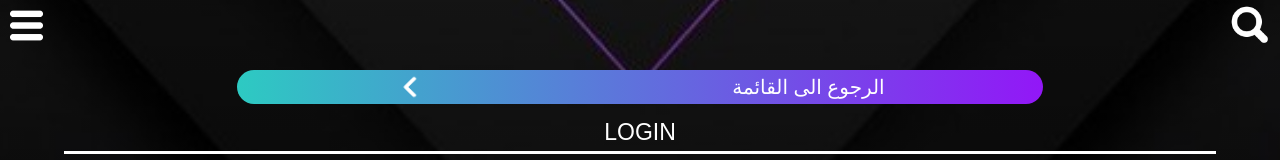
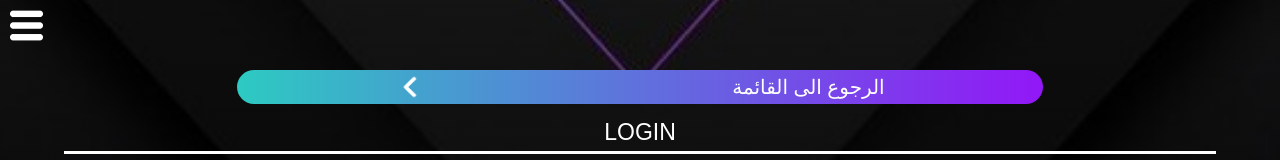
Before and after one commit to MO-OUISSI/MAXmanga, a plain HTML site: page Login.html in a window 1280 px wide. Shown: the top 160 px of the page. Drawn offline with Linux system fonts and the light colour scheme.

Commit message:
Update Login.html

```diff
--- a/Login.html
+++ b/Login.html
@@ -298,7 +298,6 @@
         <div class="title">
             <div class="mune" id="mune1"><img src="./images/56763.png" alt=""></div>
             <div class="fd"></div>
-            <div class="btn111"><img class="title4" src="images/chercher.png" alt=""></div>
         </div>
         <div class="hhh" id="menu3">
             <div class="mune" id="mune2"><img src="./images/img.icons8.png" alt=""></div>
```
